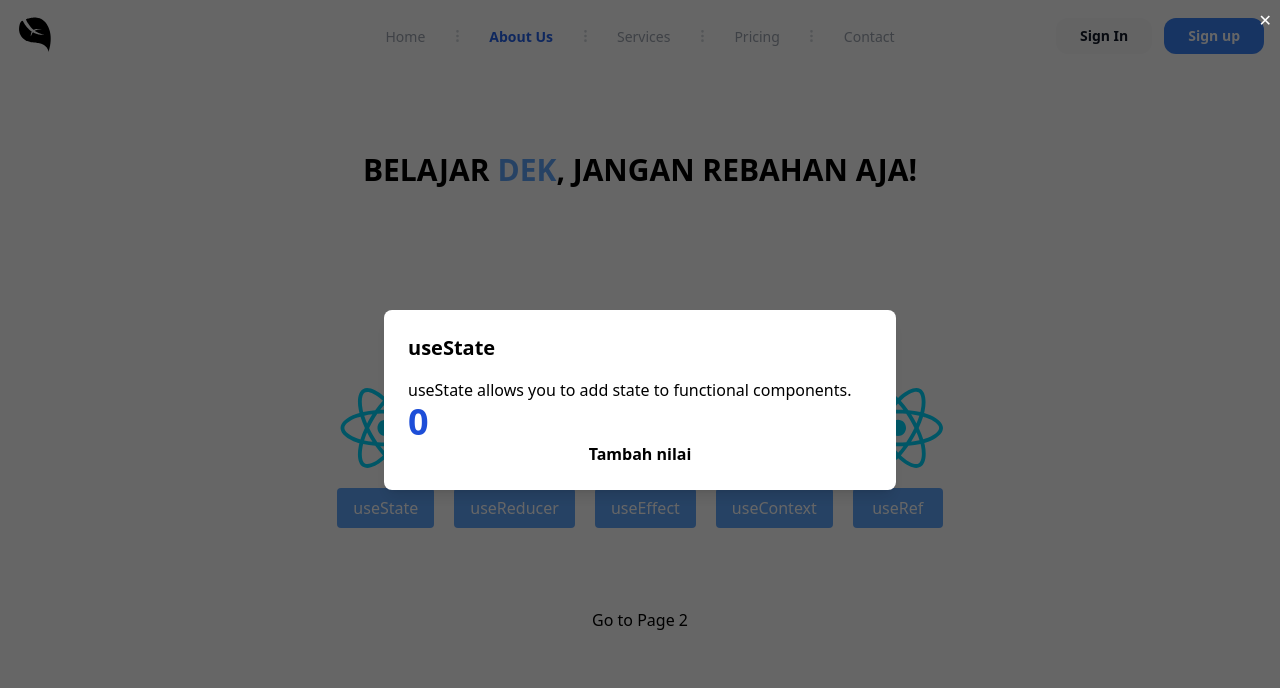
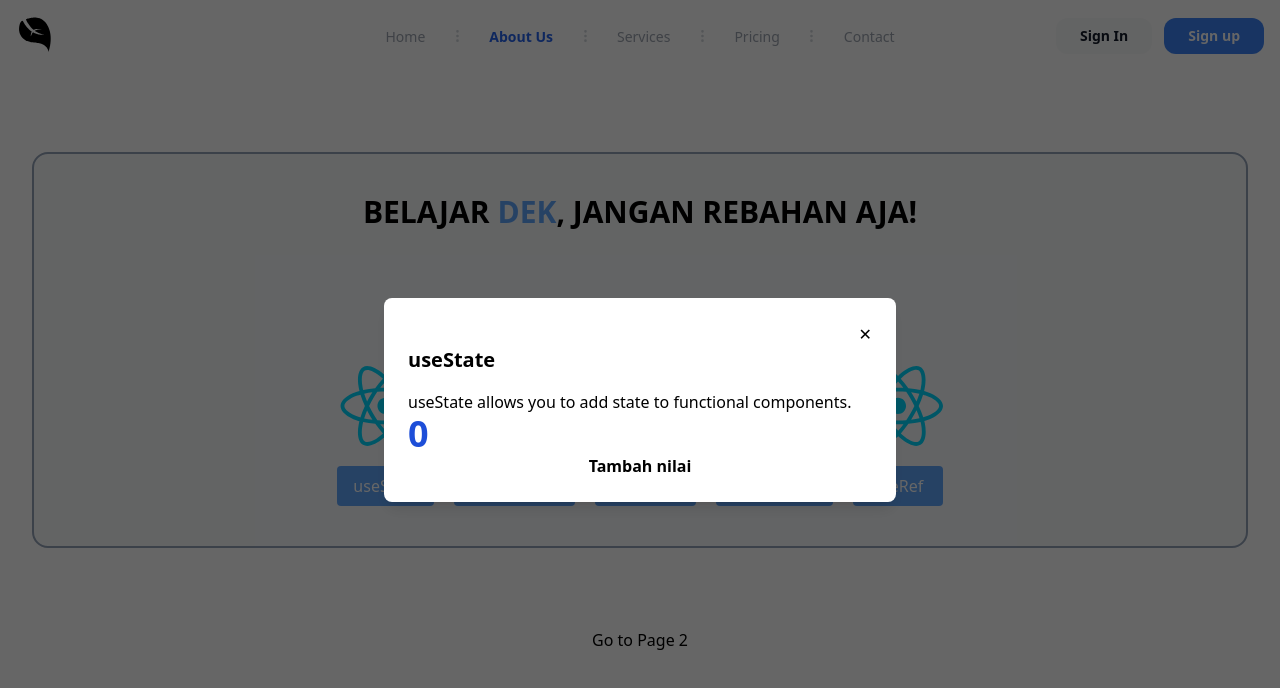
Before and after one commit to sayevvv/learnReact, a React (Vite) app: page / in a window 1280 px wide. Both pictures are taken after a click on the button "useState". Shown: the top 688 px of the page. Built offline with nearby package versions, Linux system fonts and the light colour scheme.

Commit message:
begitulah(2)

```diff
--- a/src/LandingPage.tsx
+++ b/src/LandingPage.tsx
@@ -32,9 +32,9 @@ const LandingPage: React.FC = () => {
   };
 
   return (
-    <>
+    <div>
       <NavBar />
-      <section className="flex flex-col justify-center items-center gap-36 mt-20">
+      <section className="flex flex-col justify-center items-center gap-20 mt-20 bg-slate-50 border-2 border-slate-400 py-10 mx-8 rounded-2xl">
         <h1 className="font-sans text-3xl font-semibold flex items-center">
           BELAJAR <span className="text-blue-400 ml-2">DEK</span>, JANGAN
           REBAHAN AJA!
@@ -66,7 +66,7 @@ const LandingPage: React.FC = () => {
         <p>{hookDetails[currentHook]}</p>
         <div>{hookExamples[currentHook]}</div>
       </Modal>
-    </>
+    </div>
   );
 };
 
--- a/src/components/Modal.tsx
+++ b/src/components/Modal.tsx
@@ -13,7 +13,7 @@ const Modal: React.FC<ModalProps> = ({ isOpen, onClose, children }) => {
     <div className="fixed inset-0 flex items-center justify-center bg-black bg-opacity-60 z-50">
       <div className="bg-white p-6 rounded-lg shadow-lg max-w-lg w-full">
         <button
-          className="absolute top-2 right-2 text-white hover:text-gray-600"
+          className=" w-full flex justify-end text-black hover:text-gray-600"
           onClick={onClose}
         >
           ✕
--- a/src/components/UseReducer.tsx
+++ b/src/components/UseReducer.tsx
@@ -51,20 +51,25 @@ const UseReducer = () => {
   };
 
   return (
-    <div>
+    <div className="py-4">
+      <section className="flex justify-between">
         <input
           type="text"
           value={text}
           onChange={(e) => setText(e.target.value)}
           placeholder="Enter name"
+          className=""
         />
-      <button onClick={handleAdd}>Add Data</button>
+        <button onClick={handleAdd} className="text-blue-800">
+          Add Data
+        </button>
+      </section>
 
-      <ul>
+      <ul className="">
         {state.datas.map((data) => (
-          <li key={data.id}>
+          <li key={data.id} className="flex justify-between">
             {data.nama}{" "}
-            <button onClick={() => handleRemove(data.id)}>Remove</button>
+            <button className="text-red-500" onClick={() => handleRemove(data.id)}>Remove</button>
           </li>
         ))}
       </ul>
```
Lines whose indentation alone changed are shown as unchanged.
